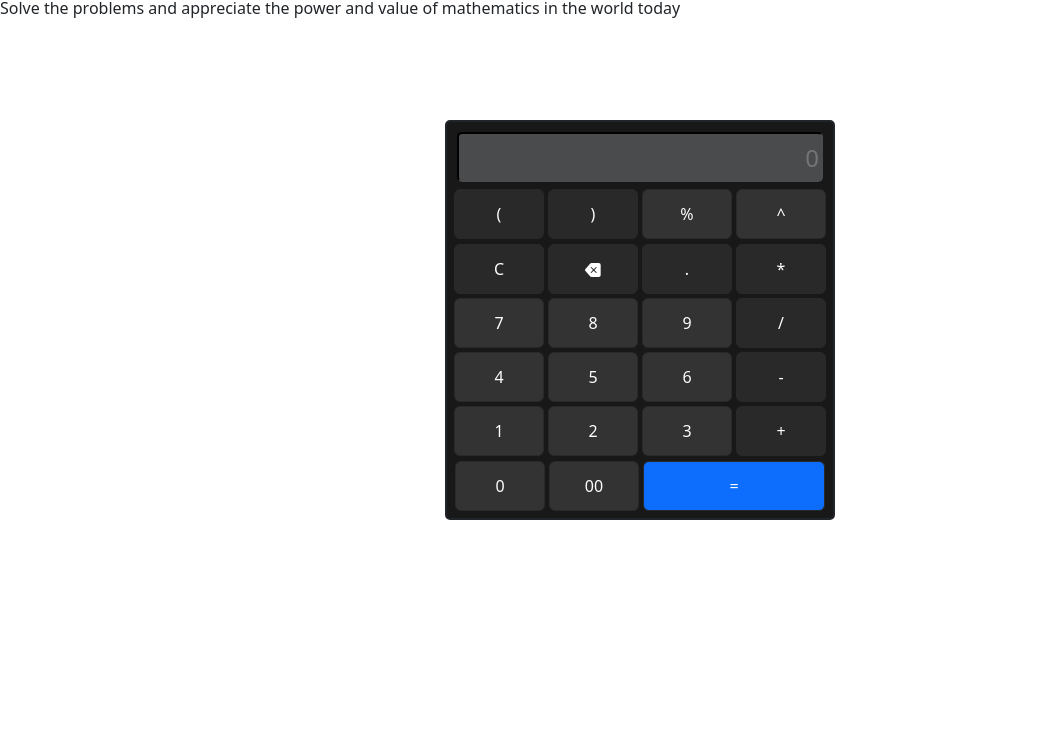
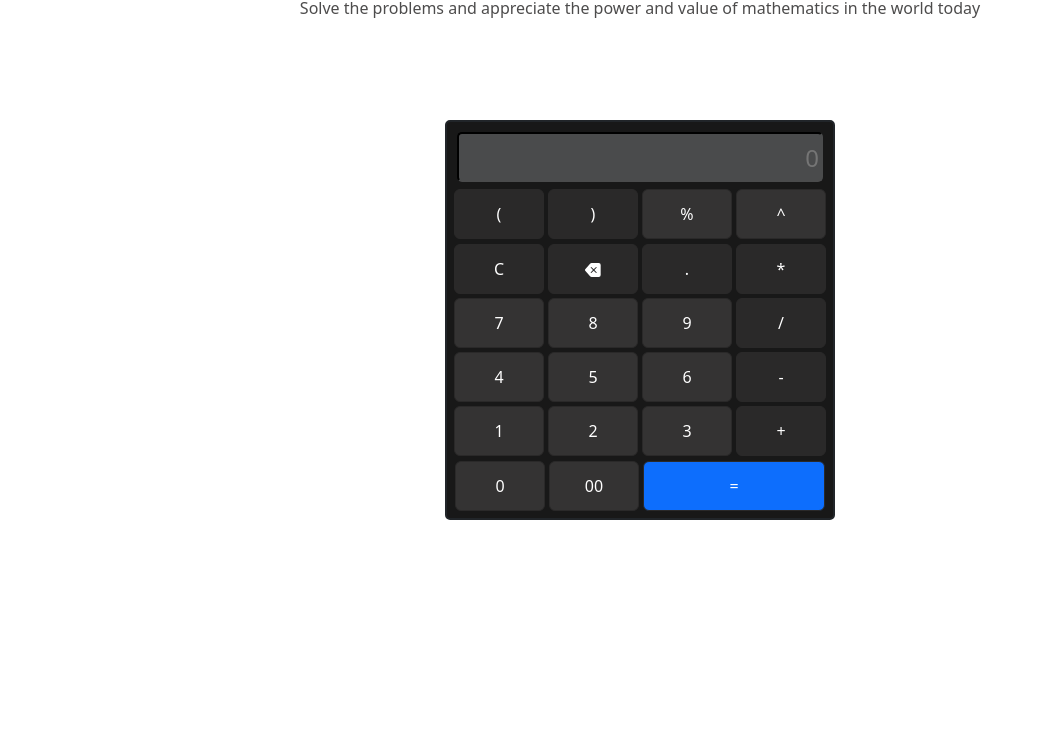
Before and after one commit to ParthibanSivanesan/-Zen-Class-Activity-DOM-DAY-2-Calculator, a plain HTML site: page index.html in a window 1280 px wide. Shown: the part 60-800 px from the top of the page, without its empty margins (0-1043 px from the left). Drawn offline with nearby package versions, Linux system fonts and the light colour scheme.

Commit message:
Update style.css

```diff
--- a/style.css
+++ b/style.css
@@ -55,3 +55,9 @@
 #equals:hover{
     background-color: rgb(64, 134, 239);
 }
+
+#description{
+    position: relative;
+    text-align: center;
+    color:rgb(77, 76, 76);
+}
```
